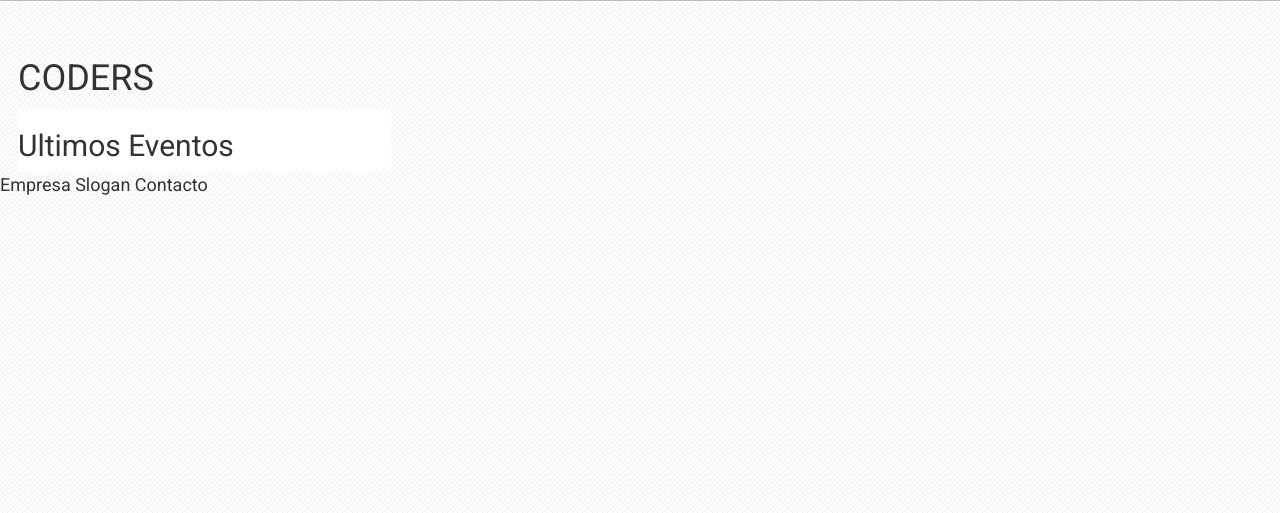
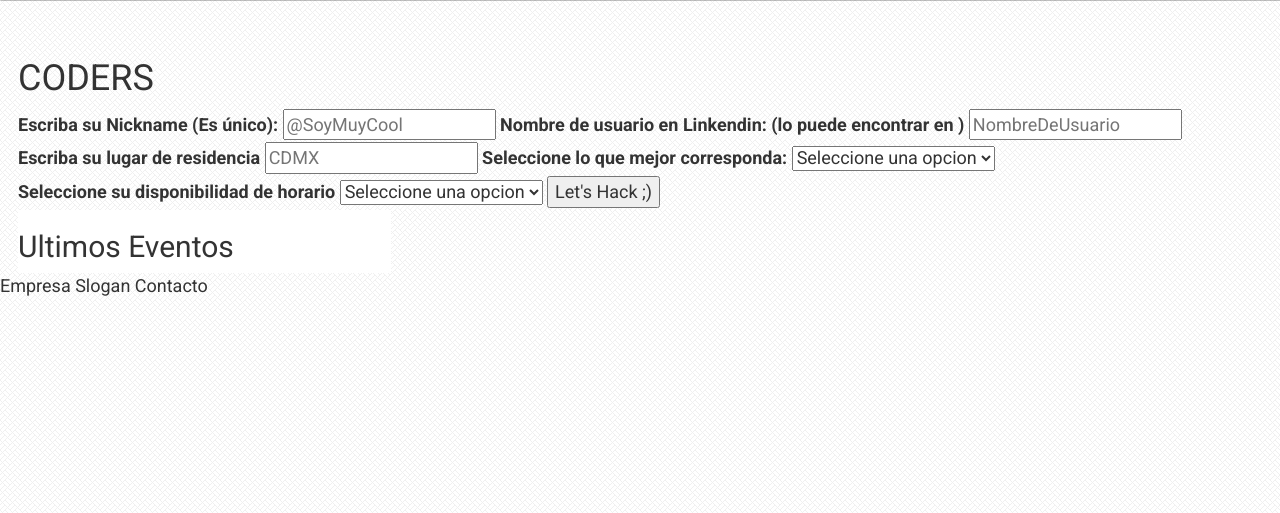
Before and after one commit to IanMendozaJaimes/Who-is-de-coder, a Django app: template templates/coders.html in a window 1280 px wide. Shown: the part 85-598 px from the top of the page. Run offline with Django 3.2, Linux system fonts and the light colour scheme; the template is opened without the code that fills it, so the values that code supplies are empty; some libraries are stand-ins or nearby versions.

Commit message:
Formulario de registro

```diff
--- a/templates/coders.html
+++ b/templates/coders.html
@@ -21,12 +21,37 @@
   <section class="begin-body">
       <h1>CODERS</h1>
       <form action="/user/registro" class="register" method="POST">
-
+          <label for="Nickname">Escriba su Nickname (Es único):</label>
+          <input type="text" name="Nickname" id="Nickname" placeholder="@SoyMuyCool" maxlength="255" required>
+          <label for="Linkedin">Nombre de usuario en Linkendin: (lo puede encontrar en )</label>
+          <input type="text" name="Linkedin" id="Linkedin" placeholder="NombreDeUsuario" maxlength="255">
+          <label for="Lugar">Escriba su lugar de residencia</label>
+          <input type="text" name="Lugar" id="Lugar" placeholder="CDMX" maxlength="100" required>
+          <label for="Presencial">Seleccione lo que mejor corresponda:</label>
+          <select name="Presencial" id="Presencial" required>
+              <option>Seleccione una opcion</option>
+              <option value="1">Trabajo Presencial</option>
+              <option value="2">Remoto</option>
+          </select>
+          <label for="Tiempo">Seleccione su disponibilidad de horario</label>
+            <select name="Tiempo" id="Tiempo" required>
+              <option>Seleccione una opcion</option>
+              <option value="1">Tiempo Completo</option>
+              <option value="2">Medio Tiempo</option>
+          </select>
+          <input type="hidden" name="Primera" id="Primera" value="1">
+          <input type="submit" id="Enviar" value="Let's Hack ;)">
       </form>
       <article class="hacks">
         <h2>Ultimos Eventos</h2>
         <div class="append-ajax-hacks">
         </div>
+      </article>
+      <article class="container-apis">
+
+      </article>
+      <article class="hacks-participacion">
+
       </article>
   </section>
   <footer class="begin-footer">
```
